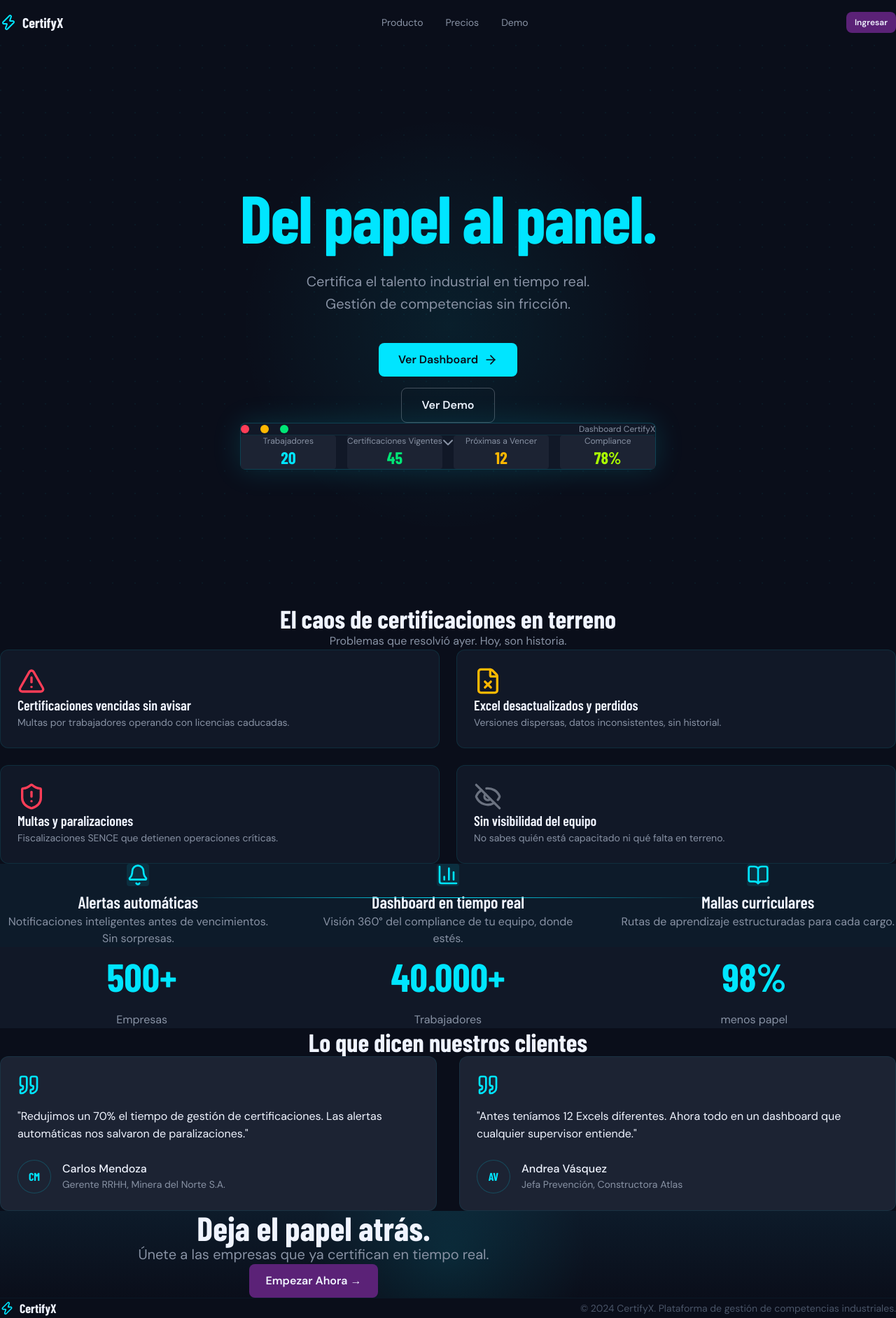
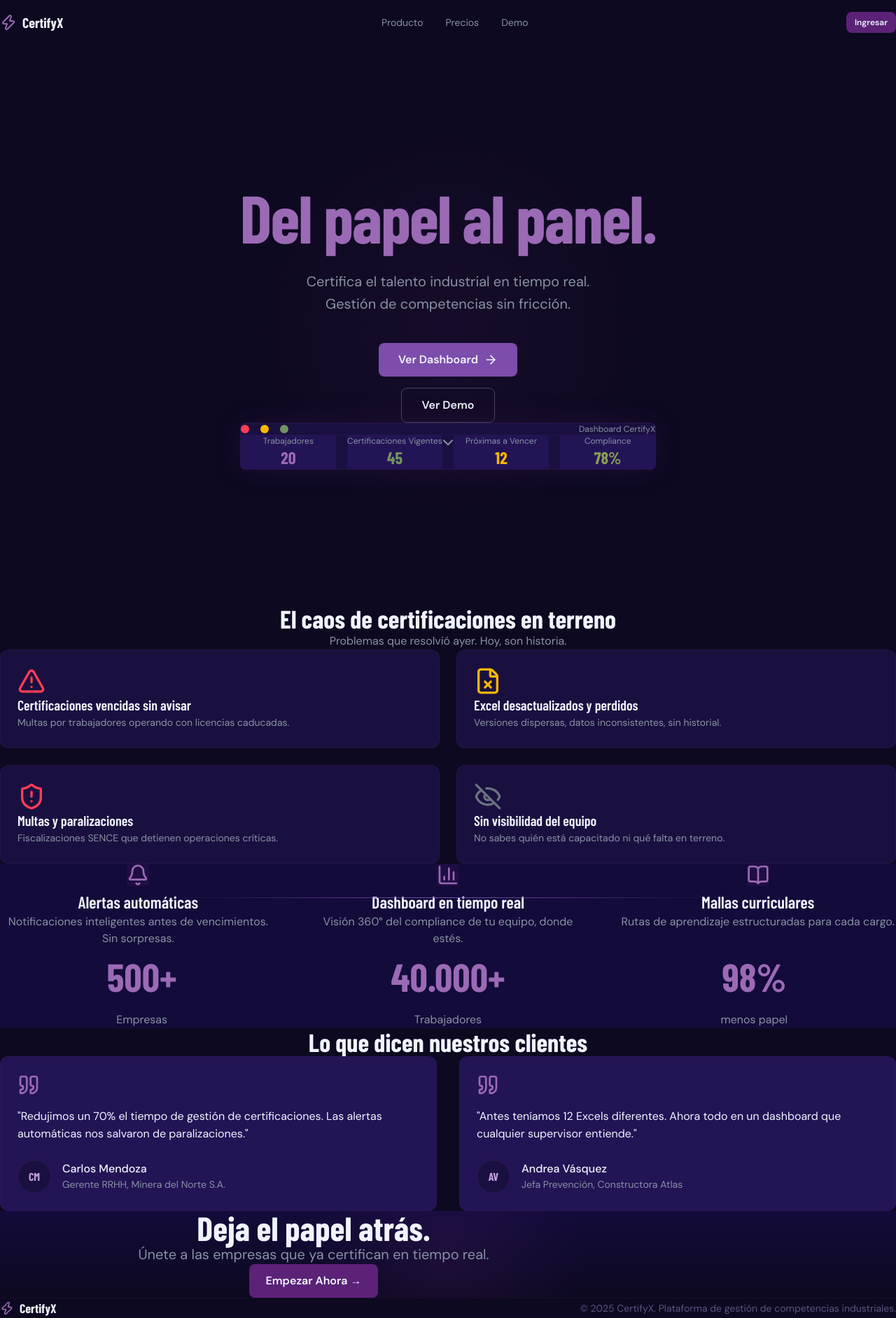
Before and after one commit to leandrodesignux-ux/Certify, a React (Vite) app: page / in a window 1280 px wide. Shown: the whole page at 70% size. Built offline with nearby package versions, Linux system fonts and the light colour scheme.

Commit message:
Landing: apply brand palette across all sections (hero, nav, features, stats, testimonials, CTA, footer)

```diff
--- a/src/pages/Landing.tsx
+++ b/src/pages/Landing.tsx
@@ -42,14 +42,14 @@
         zIndex: 50,
         backdropFilter: scrolled ? 'blur(12px)' : 'none',
         backgroundColor: scrolled ? 'rgba(10,14,26,0.85)' : 'transparent',
-        borderBottom: scrolled ? '1px solid rgba(0,229,255,0.1)' : 'none',
+        borderBottom: scrolled ? '1px solid rgba(91,34,119,0.2)' : 'none',
         transition: 'all 0.3s ease',
       }}
     >
       <div className="max-w-7xl mx-auto px-6 h-16 flex items-center justify-between">
         {/* Logo */}
         <div className="flex items-center gap-2">
-          <Zap className="w-6 h-6 text-[#00E5FF]" />
+          <Zap className="w-6 h-6 text-[#9b6ab5]" />
           <span className="font-display text-xl font-bold text-[#F0F4FF]">CertifyX</span>
         </div>
 
@@ -89,13 +89,13 @@
   const navigate = useNavigate();
 
   return (
-    <section style={{ position: 'relative', minHeight: '100vh', display: 'flex', alignItems: 'center', justifyContent: 'center', overflow: 'hidden', backgroundColor: '#0A0E1A' }}>
+    <section style={{ position: 'relative', minHeight: '100vh', display: 'flex', alignItems: 'center', justifyContent: 'center', overflow: 'hidden', backgroundColor: '#0d0920' }}>
       {/* Background */}
-      <div style={{ position: 'absolute', inset: 0, backgroundColor: '#0A0E1A' }}>
+      <div style={{ position: 'absolute', inset: 0, backgroundColor: '#0d0920' }}>
         <div
           className="absolute inset-0 opacity-30"
           style={{
-            backgroundImage: 'radial-gradient(circle at 1px 1px, rgba(0, 229, 255, 0.15) 1px, transparent 0)',
+            backgroundImage: 'radial-gradient(circle at 1px 1px, rgba(91, 34, 119, 0.2) 1px, transparent 0)',
             backgroundSize: '32px 32px',
           }}
         />
@@ -103,7 +103,7 @@
         <div
           className="absolute top-1/2 left-1/2 -translate-x-1/2 -translate-y-1/2 w-[600px] h-[600px] rounded-full"
           style={{
-            background: 'radial-gradient(circle, rgba(0,229,255,0.08) 0%, transparent 70%)',
+            background: 'radial-gradient(circle, rgba(91,34,119,0.12) 0%, transparent 70%)',
           }}
         />
       </div>
@@ -118,7 +118,7 @@
             fontFamily: '"Barlow Condensed", sans-serif',
             fontSize: 'clamp(48px, 8vw, 96px)',
             fontWeight: 700,
-            color: '#00E5FF',
+            color: '#9b6ab5',
             lineHeight: 1.1,
             letterSpacing: '-0.02em',
           }}
@@ -148,8 +148,8 @@
           <button
             onClick={() => navigate('/dashboard')}
             style={{
-              backgroundColor: '#00E5FF',
-              color: '#0A0E1A',
+              backgroundColor: '#7c4dab',
+              color: '#F0F4FF',
               padding: '12px 28px',
               borderRadius: '8px',
               fontWeight: 600,
@@ -186,13 +186,13 @@
           transition={{ duration: 1, delay: 0.8 }}
           className="mt-16 mx-auto max-w-4xl"
         >
-          <div className="relative bg-[#111827] rounded-lg border border-[rgba(0,229,255,0.2)] shadow-[0_0_40px_rgba(0,229,255,0.15)] p-6">
+          <div className="relative bg-[#1a1040] rounded-lg border border-[rgba(91,34,119,0.3)] shadow-[0_0_40px_rgba(91,34,119,0.2)] p-6">
             {/* Mock Header */}
-            <div className="flex items-center justify-between mb-6 pb-4 border-b border-[rgba(0,229,255,0.1)]">
+            <div className="flex items-center justify-between mb-6 pb-4 border-b border-[rgba(91,34,119,0.2)]">
               <div className="flex items-center gap-4">
                 <div className="w-3 h-3 rounded-full bg-[#FF3D57]" />
                 <div className="w-3 h-3 rounded-full bg-[#FFB800]" />
-                <div className="w-3 h-3 rounded-full bg-[#00E676]" />
+                <div className="w-3 h-3 rounded-full bg-[#729362]" />
               </div>
               <div className="text-xs text-[#8892A4]">Dashboard CertifyX</div>
             </div>
@@ -200,12 +200,12 @@
             {/* Mock Stats */}
             <div className="grid grid-cols-4 gap-4">
               {[
-                { label: 'Trabajadores', value: '20', color: '#00E5FF' },
-                { label: 'Certificaciones Vigentes', value: '45', color: '#00E676' },
+                { label: 'Trabajadores', value: '20', color: '#9b6ab5' },
+                { label: 'Certificaciones Vigentes', value: '45', color: '#729362' },
                 { label: 'Próximas a Vencer', value: '12', color: '#FFB800' },
-                { label: 'Compliance', value: '78%', color: '#AAFF00' },
+                { label: 'Compliance', value: '78%', color: '#8a9e52' },
               ].map((stat) => (
-                <div key={stat.label} className="bg-[#1C2333] rounded p-4">
+                <div key={stat.label} className="bg-[#231455] rounded p-4">
                   <p className="text-xs text-[#8892A4] mb-1">{stat.label}</p>
                   <p
                     className="font-display text-2xl font-bold"
@@ -269,7 +269,7 @@
   ];
 
   return (
-    <section id="features" className="py-24 bg-[#0A0E1A]">
+    <section id="features" className="py-24 bg-[#0d0920]">
       <div className="max-w-7xl mx-auto px-6">
         <motion.div
           initial={{ opacity: 0, y: 30 }}
@@ -295,8 +295,8 @@
                 viewport={{ once: true }}
                 transition={{ duration: 0.5, delay: index * 0.1 }}
                 style={{
-                  backgroundColor: '#111827',
-                  border: '1px solid rgba(0,229,255,0.1)',
+                  backgroundColor: '#1a1040',
+                  border: '1px solid rgba(91,34,119,0.2)',
                   borderRadius: '12px',
                   padding: '24px',
                 }}
@@ -336,11 +336,11 @@
   ];
 
   return (
-    <section className="py-24 bg-[#0D1B2A]">
+    <section className="py-24 bg-[#130b3a]">
       <div className="max-w-7xl mx-auto px-6">
         <div className="relative">
           {/* Connection Line */}
-          <div className="hidden md:block absolute top-12 left-[20%] right-[20%] h-px bg-gradient-to-r from-transparent via-[#00E5FF] to-transparent" />
+          <div className="hidden md:block absolute top-12 left-[20%] right-[20%] h-px bg-gradient-to-r from-transparent via-[#7c4dab] to-transparent" />
 
           <div className="grid grid-cols-1 md:grid-cols-3 gap-12">
             {features.map((feature, index) => {
@@ -354,8 +354,8 @@
                   transition={{ duration: 0.6, delay: index * 0.15 }}
                   className="text-center"
                 >
-                  <div className="inline-flex p-4 bg-[rgba(0,229,255,0.1)] rounded-sm mb-6">
-                    <Icon className="w-8 h-8 text-[#00E5FF]" />
+                  <div className="inline-flex p-4 bg-[rgba(91,34,119,0.15)] rounded-sm mb-6">
+                    <Icon className="w-8 h-8 text-[#9b6ab5]" />
                   </div>
                   <h3 className="font-display text-2xl font-semibold text-[#F0F4FF] mb-3">
                     {feature.title}
@@ -380,7 +380,7 @@
   ];
 
   return (
-    <section className="py-20 bg-[#111827]">
+    <section className="py-20 bg-[#130b3a]">
       <div className="max-w-7xl mx-auto px-6">
         <div className="grid grid-cols-1 md:grid-cols-3 gap-8">
           {stats.map((stat, index) => (
@@ -392,7 +392,7 @@
               transition={{ duration: 0.5, delay: index * 0.1 }}
               style={{ textAlign: 'center' }}
             >
-              <p style={{ fontFamily: '"Barlow Condensed", sans-serif', fontSize: '56px', fontWeight: 700, color: '#00E5FF' }}>{stat.value}</p>
+              <p style={{ fontFamily: '"Barlow Condensed", sans-serif', fontSize: '56px', fontWeight: 700, color: '#9b6ab5' }}>{stat.value}</p>
               <p style={{ marginTop: '8px', color: '#8892A4' }}>{stat.label}</p>
             </motion.div>
           ))}
@@ -422,7 +422,7 @@
   ];
 
   return (
-    <section className="py-24 bg-[#0A0E1A]">
+    <section className="py-24 bg-[#0d0920]">
       <div className="max-w-7xl mx-auto px-6">
         <motion.h2
           initial={{ opacity: 0, y: 20 }}
@@ -442,17 +442,17 @@
               viewport={{ once: true }}
               transition={{ duration: 0.6, delay: index * 0.15 }}
               style={{
-                backgroundColor: '#1C2333',
-                border: '1px solid rgba(0,229,255,0.08)',
+                backgroundColor: '#231455',
+                border: '1px solid rgba(91,34,119,0.18)',
                 borderRadius: '12px',
                 padding: '24px',
               }}
             >
-              <Quote style={{ width: '32px', height: '32px', color: '#00E5FF', marginBottom: '16px' }} />
+              <Quote style={{ width: '32px', height: '32px', color: '#9b6ab5', marginBottom: '16px' }} />
               <p style={{ color: '#F0F4FF', lineHeight: 1.6, marginBottom: '24px' }}>"{testimonial.quote}"</p>
               <div style={{ display: 'flex', alignItems: 'center', gap: '16px' }}>
-                <div style={{ width: '48px', height: '48px', borderRadius: '9999px', backgroundColor: '#1C2333', border: '1px solid rgba(0,229,255,0.2)', display: 'flex', alignItems: 'center', justifyContent: 'center' }}>
-                  <span style={{ fontFamily: '"Barlow Condensed", sans-serif', fontWeight: 700, color: '#00E5FF' }}>
+                <div style={{ width: '48px', height: '48px', borderRadius: '9999px', backgroundColor: '#1a1040', border: '1px solid rgba(91,34,119,0.35)', display: 'flex', alignItems: 'center', justifyContent: 'center' }}>
+                  <span style={{ fontFamily: '"Barlow Condensed", sans-serif', fontWeight: 700, color: '#c49fe0' }}>
                     {testimonial.initials}
                   </span>
                 </div>
@@ -480,14 +480,14 @@
       id="pricing"
       className="py-24 relative overflow-hidden"
       style={{
-        background: 'linear-gradient(180deg, #0D1B2A 0%, #0A0E1A 100%)',
+        background: 'linear-gradient(180deg, #130b3a 0%, #0d0920 100%)',
       }}
     >
       {/* Glow */}
       <div
         className="absolute top-1/2 left-1/2 -translate-x-1/2 -translate-y-1/2 w-[400px] h-[400px] rounded-full"
         style={{
-          background: 'radial-gradient(circle, rgba(0,229,255,0.1) 0%, transparent 70%)',
+          background: 'radial-gradient(circle, rgba(91,34,119,0.18) 0%, transparent 70%)',
         }}
       />
 
@@ -516,14 +516,14 @@
 // Footer
 function Footer() {
   return (
-    <footer className="py-8 bg-[#0A0E1A] border-t border-[rgba(0,229,255,0.05)]">
+    <footer className="py-8 bg-[#0d0920] border-t border-[rgba(91,34,119,0.15)]">
       <div className="max-w-7xl mx-auto px-6 flex flex-col md:flex-row items-center justify-between gap-4">
         <div className="flex items-center gap-2">
-          <Zap className="w-5 h-5 text-[#00E5FF]" />
+          <Zap className="w-5 h-5 text-[#9b6ab5]" />
           <span className="font-display text-lg font-bold text-[#F0F4FF]">CertifyX</span>
         </div>
-        <p className="text-sm text-[#4A5568]">
-          © 2024 CertifyX. Plataforma de gestión de competencias industriales.
+        <p className="text-sm text-[#5c5480]">
+          © 2025 CertifyX. Plataforma de gestión de competencias industriales.
         </p>
       </div>
     </footer>
@@ -533,7 +533,7 @@
 // Main Landing Page
 export function Landing() {
   return (
-    <div className="bg-[#0A0E1A] min-h-screen">
+    <div className="bg-[#0d0920] min-h-screen">
       <Navbar />
       <Hero />
       <PainPoints />
```
